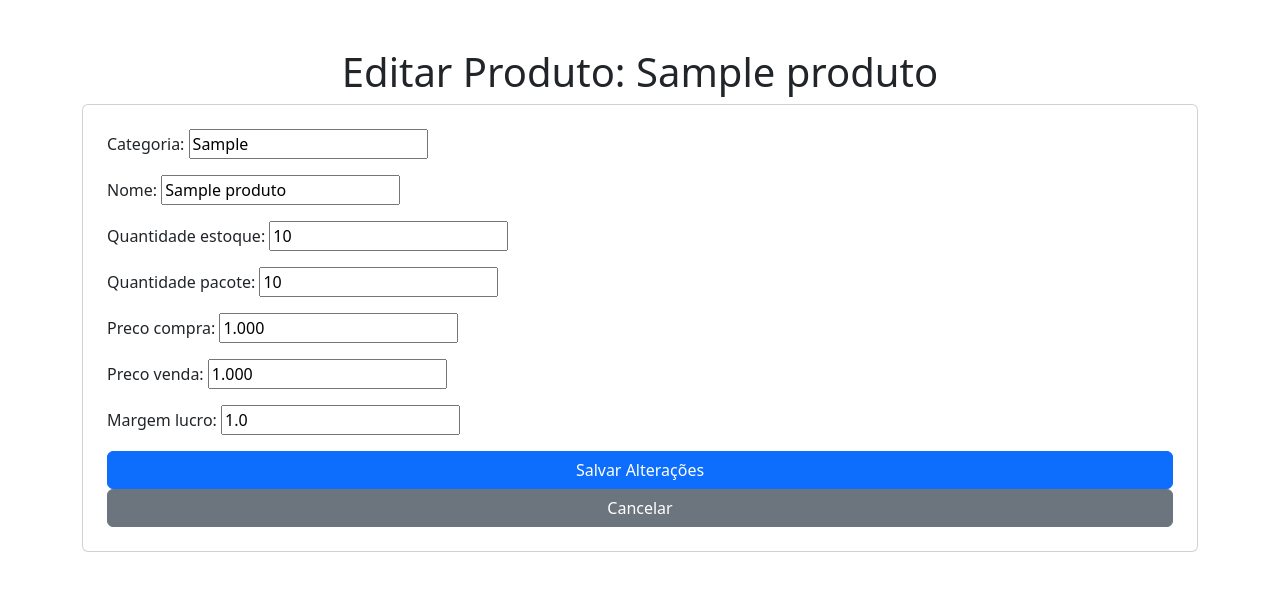
After one commit to pablloedu/Estoca-, a Django app: page /editar/1/ in a window 1280 px wide. The commit adds this page. Shown: the top 591 px of the page. Run offline with Django 5.2, Linux system fonts and the light colour scheme; tables that the repository leaves empty hold one stand-in row (values such as "Sample post").

Commit message:
editar produtos

```diff
--- /dev/null
+++ b/estoque/templates/estoque/editar_produto.html
@@ -0,0 +1,20 @@
+<!DOCTYPE html>
+<html lang="pt-br">
+<head>
+    <meta charset="UTF-8">
+    <meta name="viewport" content="width=device-width, initial-scale=1">
+    <title>Editar Produto</title>
+    <link href="https://cdn.jsdelivr.net/npm/bootstrap@5.3.0/dist/css/bootstrap.min.css" rel="stylesheet">
+</head>
+<body>
+    <div class="container mt-5">
+        <h1 class="text-center">Editar Produto: {{ produto.nome }}</h1>
+        <form method="post" class="card p-4">
+            {% csrf_token %}
+            {{ form.as_p }}
+            <button type="submit" class="btn btn-primary">Salvar Alterações</button>
+            <a href="{% url 'listar_produtos' %}" class="btn btn-secondary">Cancelar</a>
+        </form>
+    </div>
+</body>
+</html>
--- a/estoque/templates/estoque/listar_produtos.html
+++ b/estoque/templates/estoque/listar_produtos.html
@@ -24,6 +24,7 @@
                     <th>Preço de Compra</th>
                     <th>Margem de Lucro (%)</th>
                     <th>Preço de Venda</th>
+                    <th>Ações</th>
                 </tr>
             </thead>
             <tbody>
@@ -36,6 +37,9 @@
                     <td>{{ produto.preco_compra}}</td>
                     <td>{{ produto.margem_lucro}}</td>
                     <td>{{ produto.preco_venda}}</td>
+                    <td>
+                        <a href="{% url 'editar_produto' produto.id %}" class="btn btn-warning btn-sm">Editar</a>
+                    </td>
                 </tr>
                 {% empty %}
                 <tr>
--- a/estoque/urls.py
+++ b/estoque/urls.py
@@ -1,7 +1,8 @@
 from django.urls import path
-from .views import listar_produtos, cadastrar_produto
+from .views import listar_produtos, cadastrar_produto, editar_produto
 
 urlpatterns = [
     path('', listar_produtos, name='listar_produtos'),
     path('cadastrar/', cadastrar_produto, name='cadastrar_produto'),
+    path('editar/<int:produto_id>/', editar_produto, name='editar_produto'),
 ]
--- a/estoque/views.py
+++ b/estoque/views.py
@@ -17,3 +17,16 @@ def cadastrar_produto(request):
     else:
         form = ProdutoForm()
     return render(request, 'estoque/cadastrar_produto.html', {'form': form})
+
+def editar_produto(request, produto_id):
+    produto = get_object_or_404(Produto, id=produto_id)
+
+    if request.method == "POST":
+        form = ProdutoForm(request.POST, instance=produto)
+        if form.is_valid():
+            form.save()
+            return redirect('listar_produtos')
+    else:
+        form = ProdutoForm(instance=produto)
+
+    return render(request, 'estoque/editar_produto.html', {'form': form, 'produto': produto})
```
